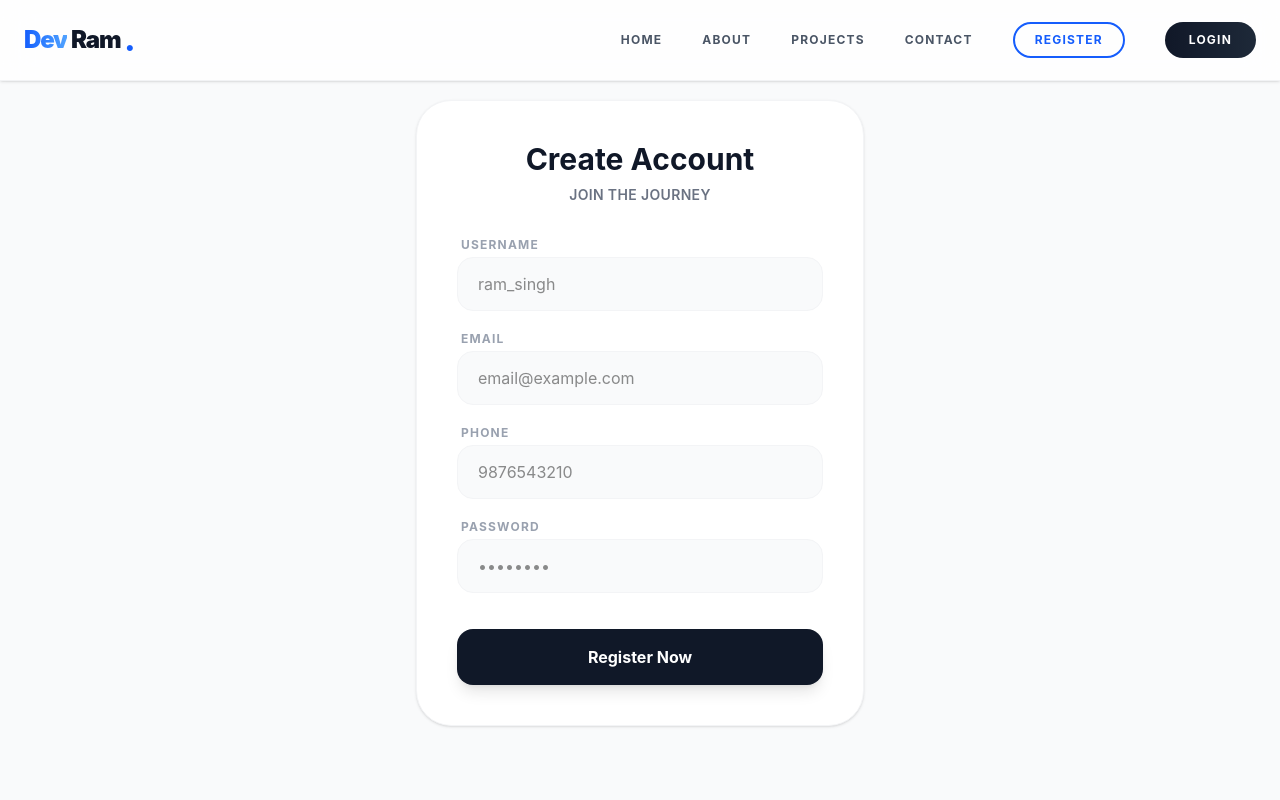
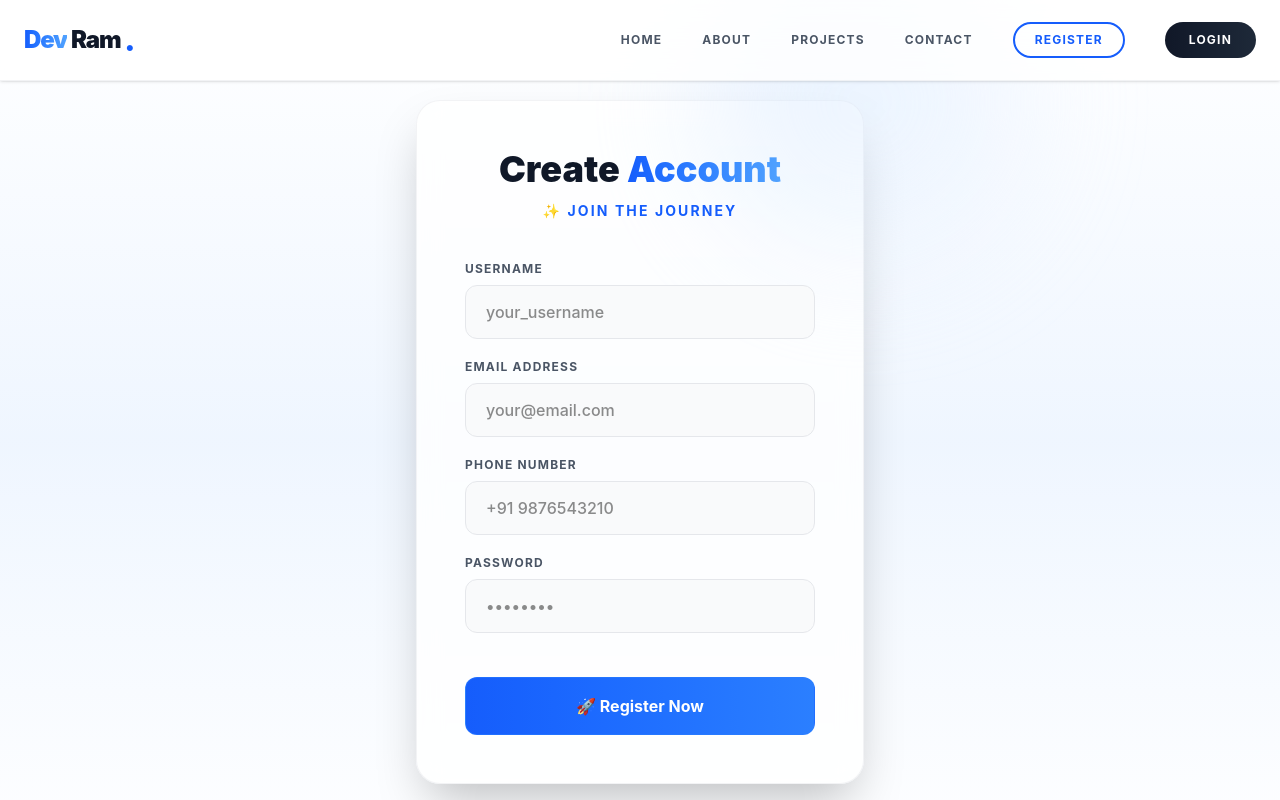
Before and after one commit to ramsingh20/portfolio-mern, a React (Vite) app in the folder client/: page /register in a window 1280 px wide. Shown: the top 800 px of the page. Built offline with nearby package versions, Linux system fonts and the light colour scheme; no server answers.

Commit message:
Enhance UI/UX for Admin Projects, Users, Login, and Register pages; update layouts, animations, and form elements

```diff
--- a/client/src/pages/Admin-Users.jsx
+++ b/client/src/pages/Admin-Users.jsx
@@ -1,6 +1,7 @@
 import React, { useEffect, useState } from 'react'
 import { useAuth } from '../store/auth';
 import { Link } from 'react-router-dom';
+import { motion } from 'framer-motion';
 
 export const AdminUsers = () => {
     const { authorizationToken, baseURL } = useAuth()
@@ -11,14 +12,12 @@ export const AdminUsers = () => {
             const response = await fetch(`${baseURL}/api/admin/users`, {
                 method: "GET",
                 headers: {
-                    // "Authorization": `Bearer ${localStorage.getItem("token")}`
-                    Authorization: authorizationToken // I think mayhave to remove ("")
+                    Authorization: authorizationToken
                 },
             });
 
             const data = await response.json();
             setUsers(data);
-            // console.log(`Users data : ${data}`);
         } catch (error) {
             console.log(error);
         }
@@ -49,43 +48,105 @@ export const AdminUsers = () => {
     useEffect(() => {
         getAllUsersData();
     }, [])
+
+    const containerVariants = {
+        hidden: { opacity: 0 },
+        visible: {
+            opacity: 1,
+            transition: { staggerChildren: 0.06 }
+        }
+    };
+
+    const itemVariants = {
+        hidden: { opacity: 0, x: -20 },
+        visible: { opacity: 1, x: 0, transition: { duration: 0.5 } }
+    };
+
     return (
-        <section className='admin-users-section'>
-            <div className="container">
-                <h1>Admin Users Data</h1>
-            </div>
-            <div className="container admin-users">
-                <table className="table">
+        <motion.section
+            initial={{ opacity: 0 }}
+            animate={{ opacity: 1 }}
+            className='min-h-screen bg-gradient-to-b from-white via-gray-50 to-white pt-8 pb-20'
+        >
+            <div className="container mx-auto px-6">
+                <motion.div
+                    initial={{ opacity: 0, y: -30 }}
+                    animate={{ opacity: 1, y: 0 }}
+                    transition={{ duration: 0.6 }}
+                    className="mb-12"
+                >
+                    <h1 className="text-5xl font-black text-gray-900 mb-2">
+                        Manage <span className="bg-gradient-to-r from-blue-600 to-blue-400 bg-clip-text text-transparent">Users</span>
+                    </h1>
+                    <p className="text-gray-600 text-lg font-medium">View and manage all registered users</p>
+                </motion.div>
+
+                {users.length === 0 ? (
+                    <motion.div
+                        initial={{ opacity: 0, y: 20 }}
+                        animate={{ opacity: 1, y: 0 }}
+                        className="text-center py-16"
+                    >
+                        <p className="text-gray-500 text-lg">No users found 👥</p>
+                    </motion.div>
+                ) : (
+                    <motion.div
+                        variants={containerVariants}
+                        initial="hidden"
+                        animate="visible"
+                        className="overflow-x-auto rounded-2xl border border-gray-200/50 shadow-lg bg-white/80 backdrop-blur-md"
+                    >
+                        <table className="w-full border-collapse">
                             <thead>
-                        <tr>
-                            <th scope="col">Name</th>
-                            <th scope="col">Email</th>
-                            <th scope="col">Phone</th>
-                            <th scope="col">Update</th>
-                            <th scope="col">Delete</th>
+                                <tr className="bg-gradient-to-r from-gray-50 to-gray-100 border-b border-gray-200/50">
+                                    <th scope="col" className="px-6 py-4 text-left text-xs font-bold uppercase tracking-[0.1em] text-gray-600">Name</th>
+                                    <th scope="col" className="px-6 py-4 text-left text-xs font-bold uppercase tracking-[0.1em] text-gray-600">Email</th>
+                                    <th scope="col" className="px-6 py-4 text-left text-xs font-bold uppercase tracking-[0.1em] text-gray-600">Phone</th>
+                                    <th scope="col" className="px-6 py-4 text-center text-xs font-bold uppercase tracking-[0.1em] text-gray-600">Actions</th>
                                 </tr>
                             </thead>
                             <tbody>
                                 {users.map((currElem, index) => {
                                     return (
-                                <tr key={index}>
-                                    <td>{currElem.username}</td>
-                                    <td>{currElem.email}</td>
-                                    <td>{currElem.phone}</td>
-                                    <td>
-                                        <button className=''> <Link to={`/admin/users/${currElem._id}/edit`} >Edit</Link> </button>
+                                        <motion.tr
+                                            key={index}
+                                            variants={itemVariants}
+                                            whileHover={{ backgroundColor: "rgba(59, 130, 246, 0.05)", x: 4 }}
+                                            transition={{ type: "spring", stiffness: 300 }}
+                                            className="border-b border-gray-100 last:border-b-0 hover:shadow-sm transition-all"
+                                        >
+                                            <td className="px-6 py-4 font-bold text-gray-900">{currElem.username}</td>
+                                            <td className="px-6 py-4 text-gray-700">{currElem.email}</td>
+                                            <td className="px-6 py-4 text-gray-700">{currElem.phone}</td>
+                                            <td className="px-6 py-4 text-center">
+                                                <div className="flex gap-3 justify-center">
+                                                    <motion.button
+                                                        whileHover={{ scale: 1.05 }}
+                                                        whileTap={{ scale: 0.95 }}
+                                                        className="bg-blue-600 hover:bg-blue-700 text-white px-5 py-2 rounded-lg text-sm font-bold transition-all shadow-sm hover:shadow-md"
+                                                    >
+                                                        <Link to={`/admin/users/${currElem._id}/edit`} className="block">
+                                                            ✏️ Edit
+                                                        </Link>
+                                                    </motion.button>
+                                                    <motion.button
+                                                        whileHover={{ scale: 1.05 }}
+                                                        whileTap={{ scale: 0.95 }}
+                                                        onClick={() => deleteUser(currElem._id)}
+                                                        className="bg-red-500 hover:bg-red-600 text-white px-5 py-2 rounded-lg text-sm font-bold transition-all shadow-sm hover:shadow-md"
+                                                    >
+                                                        🗑️ Delete
+                                                    </motion.button>
+                                                </div>
                                             </td>
-                                    <td>
-                                        <button onClick={() => deleteUser(currElem._id)} className='btn btn-danger'>Delete</button>
-                                    </td>
-                                </tr>
+                                        </motion.tr>
                                     )
-                        })
-                        }
+                                })}
                             </tbody>
                         </table>
-
+                    </motion.div>
+                )}
             </div>
-        </section>
+        </motion.section>
     )
 }
--- a/client/src/pages/Login.jsx
+++ b/client/src/pages/Login.jsx
@@ -39,50 +39,76 @@ export const Login = () => {
   };
 
   return (
-    <section className="min-h-screen flex items-center justify-center bg-gray-50 px-6">
+    <section className="min-h-screen flex items-center justify-center bg-gradient-to-b from-white via-blue-50 to-white px-6 pt-20 pb-20">
       <motion.div
-        initial={{ opacity: 0, y: 20 }}
+        initial={{ opacity: 0, y: 30 }}
         animate={{ opacity: 1, y: 0 }}
-        className="w-full max-w-md bg-white p-10 rounded-[35px] shadow-sm border border-gray-100"
+        transition={{ duration: 0.8 }}
+        className="w-full max-w-md bg-white/80 backdrop-blur-md p-12 rounded-3xl shadow-2xl border border-gray-200/50 relative"
       >
-        <div className="text-center mb-10">
-          <h1 className="text-3xl font-bold text-gray-900 mb-2">Welcome Back</h1>
-          <p className="text-gray-500 text-sm tracking-wide uppercase font-semibold">Admin Login</p>
-        </div>
+        {/* Decorative gradient background */}
+        <div className="absolute -top-40 -right-40 w-80 h-80 bg-gradient-to-br from-blue-200 to-blue-50 rounded-full z-0 blur-3xl opacity-40"></div>
 
-        <form onSubmit={handleSubmit} className="space-y-6">
-          <div>
-            <label className="block text-xs font-bold uppercase tracking-widest text-gray-400 mb-2 ml-1">Email</label>
-            <input
-              type="email"
-              name="email"
-              placeholder="email@example.com"
-              value={user.email}
-              onChange={handleInput}
-              required
-              className="w-full bg-gray-50 border border-gray-100 px-5 py-4 rounded-2xl focus:outline-none focus:border-blue-600 focus:bg-white transition-all"
-            />
-          </div>
+        <motion.div
+          initial={{ opacity: 0, y: 10 }}
+          animate={{ opacity: 1, y: 0 }}
+          transition={{ delay: 0.1 }}
+          className="text-center mb-10 relative z-10"
+        >
+          <motion.h1
+            initial={{ opacity: 0 }}
+            animate={{ opacity: 1 }}
+            transition={{ delay: 0.2 }}
+            className="text-4xl font-black text-gray-900 mb-3"
+          >
+            Welcome <span className="bg-gradient-to-r from-blue-600 to-blue-400 bg-clip-text text-transparent">Back</span>
+          </motion.h1>
+          <motion.p
+            initial={{ opacity: 0 }}
+            animate={{ opacity: 1 }}
+            transition={{ delay: 0.3 }}
+            className="text-blue-600 text-sm tracking-[0.15em] uppercase font-bold"
+          >
+            🔐 Admin Login
+          </motion.p>
+        </motion.div>
 
-          <div>
-            <label className="block text-xs font-bold uppercase tracking-widest text-gray-400 mb-2 ml-1">Password</label>
-            <input
-              type="password"
-              name="password"
-              placeholder="••••••••"
-              value={user.password}
-              onChange={handleInput}
-              required
-              className="w-full bg-gray-50 border border-gray-100 px-5 py-4 rounded-2xl focus:outline-none focus:border-blue-600 focus:bg-white transition-all"
-            />
-          </div>
+        <form onSubmit={handleSubmit} className="space-y-5 relative z-10">
+          {[
+            { name: "email", type: "email", label: "Email Address", placeholder: "admin@example.com" },
+            { name: "password", type: "password", label: "Password", placeholder: "••••••••" }
+          ].map((field, i) => (
+            <motion.div
+              key={i}
+              initial={{ opacity: 0, y: 10 }}
+              animate={{ opacity: 1, y: 0 }}
+              transition={{ delay: 0.3 + i * 0.08 }}
+            >
+              <label className="block text-xs font-bold uppercase tracking-[0.1em] text-gray-600 mb-2">{field.label}</label>
+              <motion.input
+                whileFocus={{ scale: 1.02 }}
+                type={field.type}
+                name={field.name}
+                placeholder={field.placeholder}
+                value={user[field.name]}
+                onChange={handleInput}
+                required
+                className="w-full bg-gray-50 border border-gray-200 px-5 py-3.5 rounded-xl focus:outline-none focus:border-blue-600 focus:bg-white transition-all font-medium"
+              />
+            </motion.div>
+          ))}
 
-          <button
+          <motion.button
             type="submit"
-            className="w-full bg-gray-900 text-white py-4 rounded-2xl font-bold hover:bg-blue-600 transition-all shadow-lg hover:shadow-blue-100 mt-4"
+            initial={{ opacity: 0, y: 10 }}
+            animate={{ opacity: 1, y: 0 }}
+            transition={{ delay: 0.5 }}
+            whileHover={{ scale: 1.02 }}
+            whileTap={{ scale: 0.98 }}
+            className="w-full bg-gradient-to-r from-blue-600 to-blue-500 text-white py-4 rounded-xl font-bold hover:shadow-2xl hover:shadow-blue-500/40 transition-all mt-6 border border-blue-500/50"
           >
-            Login to Dashboard
-          </button>
+            🚀 Login to Dashboard
+          </motion.button>
         </form>
       </motion.div>
     </section>
--- a/client/src/pages/Register.jsx
+++ b/client/src/pages/Register.jsx
@@ -39,72 +39,78 @@ export const Register = () => {
   };
 
   return (
-    <section className="min-h-screen flex items-center justify-center bg-gray-50 px-6 py-20">
+    <section className="min-h-screen flex items-center justify-center bg-gradient-to-b from-white via-blue-50 to-white px-6 py-20">
       <motion.div
-        initial={{ opacity: 0, scale: 0.95 }}
-        animate={{ opacity: 1, scale: 1 }}
-        className="w-full max-w-md bg-white p-10 rounded-[35px] shadow-sm border border-gray-100"
+        initial={{ opacity: 0, y: 30 }}
+        animate={{ opacity: 1, y: 0 }}
+        transition={{ duration: 0.8 }}
+        className="w-full max-w-md bg-white/80 backdrop-blur-md p-12 rounded-3xl shadow-2xl border border-gray-200/50 relative"
       >
-        <div className="text-center mb-8">
-          <h1 className="text-3xl font-bold text-gray-900 mb-2">Create Account</h1>
-          <p className="text-gray-500 text-sm tracking-wide uppercase font-semibold">Join the journey</p>
-        </div>
+        {/* Decorative gradient background */}
+        <div className="absolute -top-40 -right-40 w-80 h-80 bg-gradient-to-br from-blue-200 to-blue-50 rounded-full z-0 blur-3xl opacity-40"></div>
 
-        <form onSubmit={handleSubmit} className="space-y-5">
-          <div>
-            <label className="block text-xs font-bold uppercase tracking-widest text-gray-400 mb-1 ml-1">Username</label>
-            <input
-              type="text"
-              name="username"
-              placeholder="ram_singh"
-              value={user.username}
-              onChange={handleInput}
-              className="w-full bg-gray-50 border border-gray-100 px-5 py-3.5 rounded-2xl focus:outline-none focus:border-blue-600 transition-all"
-            />
-          </div>
+        <motion.div
+          initial={{ opacity: 0, y: 10 }}
+          animate={{ opacity: 1, y: 0 }}
+          transition={{ delay: 0.1 }}
+          className="text-center mb-10 relative z-10"
+        >
+          <motion.h1
+            initial={{ opacity: 0 }}
+            animate={{ opacity: 1 }}
+            transition={{ delay: 0.2 }}
+            className="text-4xl font-black text-gray-900 mb-3"
+          >
+            Create <span className="bg-gradient-to-r from-blue-600 to-blue-400 bg-clip-text text-transparent">Account</span>
+          </motion.h1>
+          <motion.p
+            initial={{ opacity: 0 }}
+            animate={{ opacity: 1 }}
+            transition={{ delay: 0.3 }}
+            className="text-blue-600 text-sm tracking-[0.15em] uppercase font-bold"
+          >
+            ✨ Join the journey
+          </motion.p>
+        </motion.div>
 
-          <div>
-            <label className="block text-xs font-bold uppercase tracking-widest text-gray-400 mb-1 ml-1">Email</label>
-            <input
-              type="email"
-              name="email"
-              placeholder="email@example.com"
-              value={user.email}
-              onChange={handleInput}
-              className="w-full bg-gray-50 border border-gray-100 px-5 py-3.5 rounded-2xl focus:outline-none focus:border-blue-600 transition-all"
-            />
-          </div>
+        <form onSubmit={handleSubmit} className="space-y-5 relative z-10">
+          {[
+            { name: "username", type: "text", label: "Username", placeholder: "your_username" },
+            { name: "email", type: "email", label: "Email Address", placeholder: "your@email.com" },
+            { name: "phone", type: "tel", label: "Phone Number", placeholder: "+91 9876543210" },
+            { name: "password", type: "password", label: "Password", placeholder: "••••••••" }
+          ].map((field, i) => (
+            <motion.div
+              key={i}
+              initial={{ opacity: 0, y: 10 }}
+              animate={{ opacity: 1, y: 0 }}
+              transition={{ delay: 0.3 + i * 0.07 }}
+            >
+              <label className="block text-xs font-bold uppercase tracking-[0.1em] text-gray-600 mb-2">{field.label}</label>
+              <motion.input
+                whileFocus={{ scale: 1.02 }}
+                type={field.type}
+                name={field.name}
+                placeholder={field.placeholder}
+                value={user[field.name]}
+                onChange={handleInput}
+                required
+                className="w-full bg-gray-50 border border-gray-200 px-5 py-3.5 rounded-xl focus:outline-none focus:border-blue-600 focus:bg-white transition-all font-medium"
+              />
+            </motion.div>
+          ))}
 
-          <div>
-            <label className="block text-xs font-bold uppercase tracking-widest text-gray-400 mb-1 ml-1">Phone</label>
-            <input
-              type="number"
-              name="phone"
-              placeholder="9876543210"
-              value={user.phone}
-              onChange={handleInput}
-              className="w-full bg-gray-50 border border-gray-100 px-5 py-3.5 rounded-2xl focus:outline-none focus:border-blue-600 transition-all"
-            />
-          </div>
-
-          <div>
-            <label className="block text-xs font-bold uppercase tracking-widest text-gray-400 mb-1 ml-1">Password</label>
-            <input
-              type="password"
-              name="password"
-              placeholder="••••••••"
-              value={user.password}
-              onChange={handleInput}
-              className="w-full bg-gray-50 border border-gray-100 px-5 py-3.5 rounded-2xl focus:outline-none focus:border-blue-600 transition-all"
-            />
-          </div>
-
-          <button
+          <motion.button
             type="submit"
-            className="w-full bg-gray-900 text-white py-4 rounded-2xl font-bold hover:bg-blue-600 transition-all shadow-lg mt-4"
+            initial={{ opacity: 0, y: 10 }}
+            animate={{ opacity: 1, y: 0 }}
+            transition={{ delay: 0.6 }}
+            whileHover={{ scale: 1.02 }}
+            whileTap={{ scale: 0.98 }}
+            className="w-full bg-gradient-to-r from-blue-600 to-blue-500 text-white py-4 rounded-xl font-bold hover:shadow-2xl hover:shadow-blue-500/40 transition-all mt-6 border border-blue-500/50"
           >
-            Register Now
-          </button>
+            🚀 Register Now
+          </motion.button>
         </form>
       </motion.div>
     </section>
```
Also changed, not shown: client/src/pages/Admin-Projects-Add.jsx (+84 -31 lines). Lines whose indentation alone changed are shown as unchanged.
